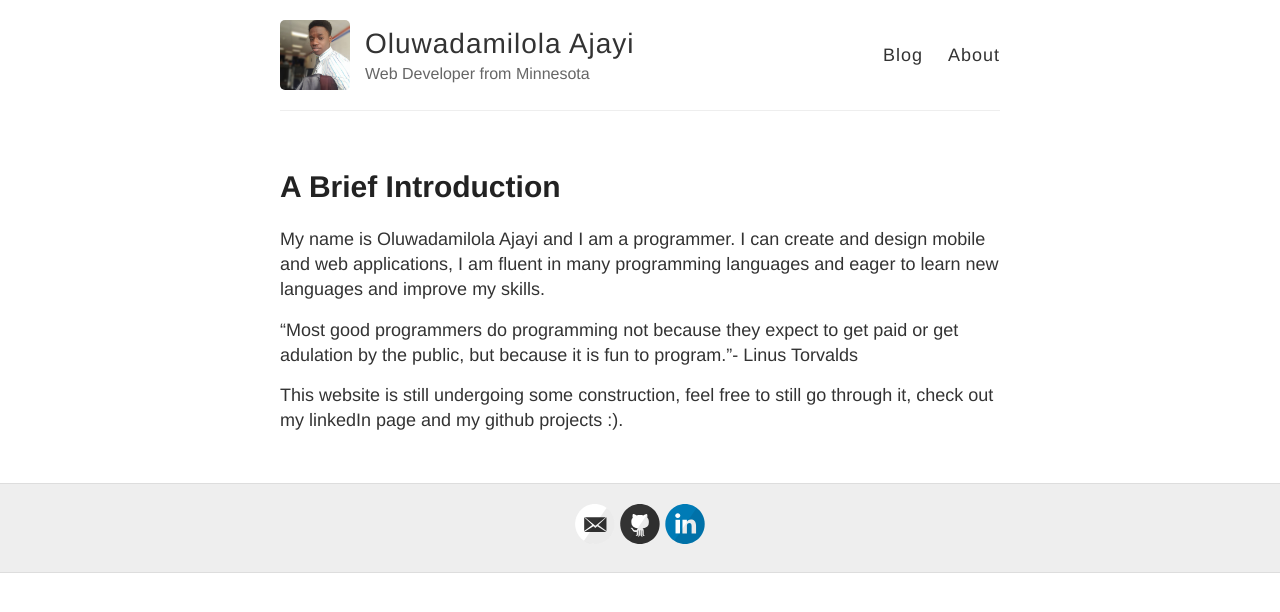
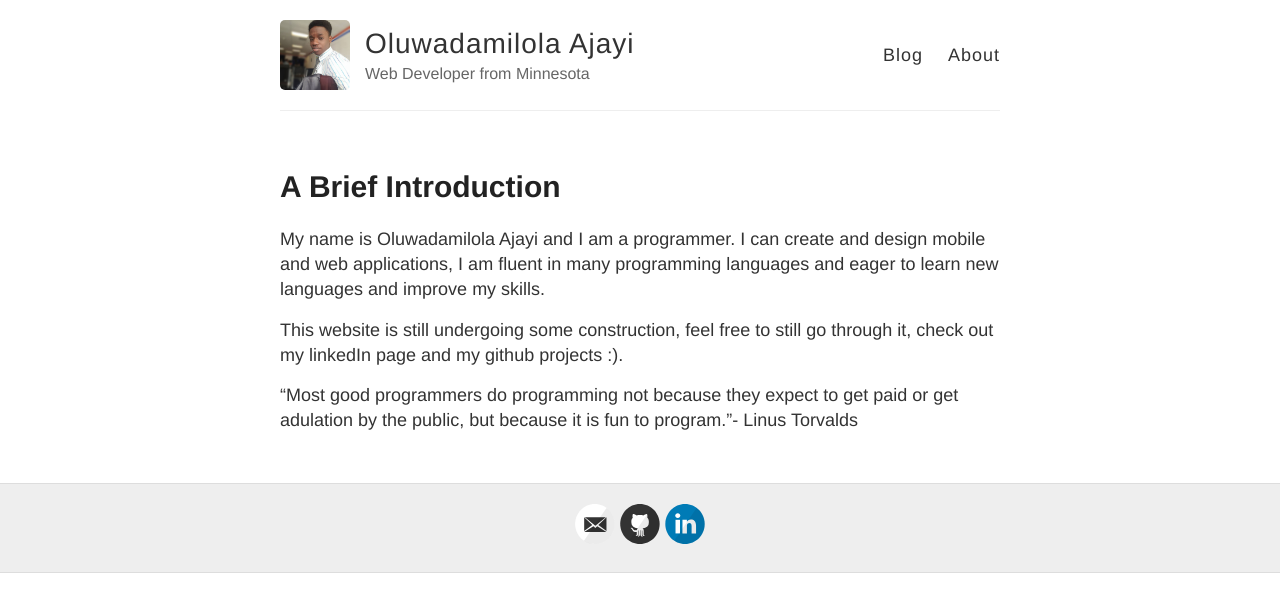
Before and after one commit to ajayiol/ajayiol.github.io, a Jekyll site: the page built from _posts/2014-3-3-Hello-World.md, in a window 1280 px wide. Shown: the top 612 px of the page. Built offline with Jekyll 4.4.1, drawn with Linux system fonts in a browser that asks for light colours.

```diff
--- a/_posts/2014-3-3-Hello-World.md
+++ b/_posts/2014-3-3-Hello-World.md
@@ -6,7 +6,6 @@ title:                        A Brief Introduction
 My name is Oluwadamilola Ajayi and I am a programmer. I can create and design mobile and web applications, I am fluent in many programming
 languages and eager to learn new languages and improve my skills.
 
+This website is still undergoing some construction, feel free to still go through it, check out my linkedIn page and my github projects :).
 
 "Most good programmers do programming not because they expect to get paid or get adulation by the public, but because it is fun to program."- Linus Torvalds
-
-This website is still undergoing some construction, feel free to still go through it, check out my linkedIn page and my github projects :).
```
